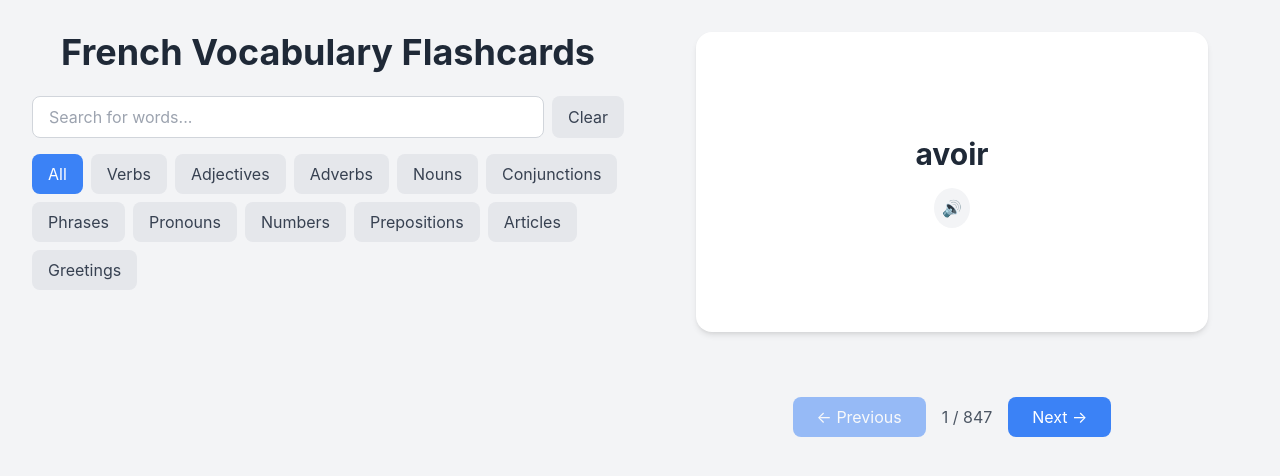
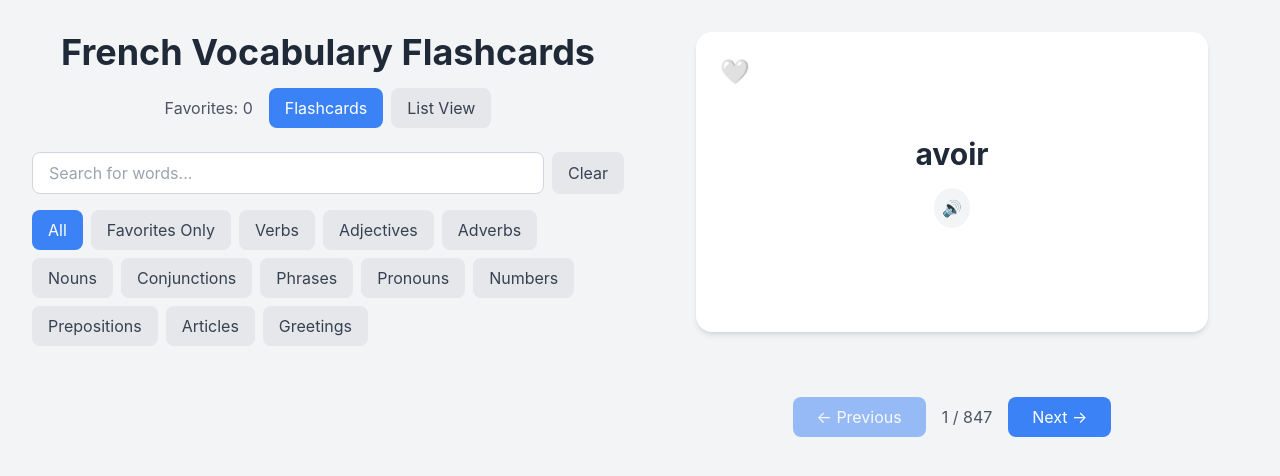
Before and after one commit to vivekkchaugule/French-vocab, a React (Create React App) app: page / in a window 1280 px wide. Shown: the top 476 px of the page. Built offline with nearby package versions, Linux system fonts and the light colour scheme.

Commit message:
add favorites functionality

```diff
--- a/src/App.js
+++ b/src/App.js
@@ -12,9 +12,32 @@ const FrenchFlashcardApp = () => {
   const [voices, setVoices] = useState([]);
   const [searchTerm, setSearchTerm] = useState("");
   const [showExample, setShowExample] = useState(false);
+  const [favorites, setFavorites] = useState(new Set());
+  const [showFavoritesOnly, setShowFavoritesOnly] = useState(false);
+  const [viewMode, setViewMode] = useState('flashcard'); // 'flashcard' or 'list'
+
+  // Load favorites from localStorage on initial render
+  useEffect(() => {
+    const savedFavorites = localStorage.getItem('frenchVocabFavorites');
+    if (savedFavorites) {
+      setFavorites(new Set(JSON.parse(savedFavorites)));
+    }
+  }, []);
+
+  // Save favorites to localStorage whenever they change
+  useEffect(() => {
+    localStorage.setItem('frenchVocabFavorites', JSON.stringify([...favorites]));
+  }, [favorites]);
 
   useEffect(() => {
     let newFilteredFlashcards = flashcards;
+
+    // Filter by favorites if enabled
+    if (showFavoritesOnly) {
+      newFilteredFlashcards = newFilteredFlashcards.filter(card =>
+        favorites.has(card.french)
+      );
+    }
 
     // Filter by category
     if (selectedCategories.size > 0) {
@@ -35,7 +58,7 @@ const FrenchFlashcardApp = () => {
     setFilteredFlashcards(newFilteredFlashcards);
     setCurrentCardIndex(0);
     setIsFlipped(false);
-  }, [flashcards, selectedCategories, searchTerm]);
+  }, [flashcards, selectedCategories, searchTerm, showFavoritesOnly, favorites]);
 
   useEffect(() => {
     if ("speechSynthesis" in window) {
@@ -103,69 +126,23 @@ const FrenchFlashcardApp = () => {
     setSelectedCategories(newCategories);
   };
 
+  const toggleFavorite = (e, card) => {
+    e.stopPropagation(); // Prevent card flip when clicking the heart
+    if (!card) return;
+
+    const newFavorites = new Set(favorites);
+    if (newFavorites.has(card.french)) {
+      newFavorites.delete(card.french);
+    } else {
+      newFavorites.add(card.french);
+    }
+    setFavorites(newFavorites);
+  };
+
   const currentCard =
     filteredFlashcards.length > 0 ? filteredFlashcards[currentCardIndex] : null;
 
-  return (
-    <div className="min-h-screen bg-gray-100 p-4 md:p-8">
-      <div className="max-w-7xl mx-auto">
-        <div className="grid grid-cols-1 md:grid-cols-2 gap-8">
-          {/* First Column */}
-          <div className="space-y-6">
-            <div className="text-center">
-              <h1 className="text-3xl md:text-4xl font-bold text-gray-800 mb-4">
-                French Vocabulary Flashcards
-              </h1>
-            </div>
-
-            <div className="space-y-4">
-              <div className="flex flex-col sm:flex-row gap-2">
-                <input
-                  type="text"
-                  placeholder="Search for words..."
-                  value={searchTerm}
-                  onChange={(e) => setSearchTerm(e.target.value)}
-                  className="flex-1 px-4 py-2 border border-gray-300 rounded-lg focus:outline-none focus:ring-2 focus:ring-blue-500"
-                />
-                <button
-                  onClick={() => setSearchTerm("")}
-                  className="px-4 py-2 bg-gray-200 text-gray-700 rounded-lg hover:bg-gray-300 transition-colors"
-                >
-                  Clear
-                </button>
-              </div>
-
-              <div className="flex flex-wrap gap-2">
-                <button
-                  className={`px-4 py-2 rounded-lg transition-colors ${
-                    selectedCategories.size === 0
-                      ? "bg-blue-500 text-white"
-                      : "bg-gray-200 text-gray-700 hover:bg-gray-300"
-                  }`}
-                  onClick={() => setSelectedCategories(new Set())}
-                >
-                  All
-                </button>
-                {[...new Set(flashcards.map((card) => card.category))].map(
-                  (category) => (
-                    <button
-                      key={category}
-                      className={`px-4 py-2 rounded-lg transition-colors ${
-                        selectedCategories.has(category)
-                          ? "bg-blue-500 text-white"
-                          : "bg-gray-200 text-gray-700 hover:bg-gray-300"
-                      }`}
-                      onClick={() => toggleCategory(category)}
-                    >
-                      {category}
-                    </button>
-                  )
-                )}
-              </div>
-            </div>
-          </div>
-
-          {/* Second Column */}
+  const renderFlashcardView = () => (
     <div className="space-y-6">
       <div className="aspect-[3/2] w-full max-w-lg mx-auto">
         {currentCard ? (
@@ -175,6 +152,15 @@ const FrenchFlashcardApp = () => {
           >
             <div className="flashcard-inner">
               <div className="flashcard-front bg-white">
+                <button
+                  onClick={(e) => toggleFavorite(e, currentCard)}
+                  className="absolute top-4 left-4 p-2 rounded-full hover:bg-gray-100 transition-colors"
+                  aria-label="Toggle favorite"
+                >
+                  <span className="text-2xl">
+                    {favorites.has(currentCard.french) ? "❤️" : "🤍"}
+                  </span>
+                </button>
                 <p className="text-2xl md:text-3xl font-bold text-gray-800">
                   {currentCard.french}
                 </p>
@@ -252,6 +238,149 @@ const FrenchFlashcardApp = () => {
         </button>
       </div>
     </div>
+  );
+
+  const renderListView = () => (
+    <div className="space-y-4">
+      <div className="bg-white rounded-lg shadow-lg p-4">
+        <h2 className="text-xl font-bold text-gray-800 mb-4">Favorite Words</h2>
+        <div className="grid grid-cols-1 md:grid-cols-2 lg:grid-cols-3 gap-4">
+          {filteredFlashcards.map((card) => (
+            <div
+              key={card.french}
+              className="bg-gray-50 rounded-lg p-4 shadow-sm hover:shadow-md transition-shadow"
+            >
+              <div className="flex justify-between items-start mb-2">
+                <h3 className="text-lg font-semibold text-gray-800">{card.french}</h3>
+                <button
+                  onClick={(e) => toggleFavorite(e, card)}
+                  className="p-1 hover:bg-gray-200 rounded-full transition-colors"
+                >
+                  <span className="text-xl">❤️</span>
+                </button>
+              </div>
+              <p className="text-gray-600 mb-2">{card.meaning}</p>
+              <p className="text-sm text-gray-500 mb-2">Category: {card.category}</p>
+              <div className="space-y-1">
+                <p className="text-sm text-gray-700">Example: {card.example}</p>
+                <p className="text-sm text-gray-600">{card.exampleMeaning}</p>
+              </div>
+              <button
+                onClick={() => playAudio(card.french)}
+                className="mt-2 p-2 bg-blue-100 rounded-full hover:bg-blue-200 transition-colors"
+              >
+                <span role="img" aria-label="play">🔊</span>
+              </button>
+            </div>
+          ))}
+        </div>
+      </div>
+    </div>
+  );
+
+  return (
+    <div className="min-h-screen bg-gray-100 p-4 md:p-8">
+      <div className="max-w-7xl mx-auto">
+        <div className="grid grid-cols-1 md:grid-cols-2 gap-8">
+          {/* First Column */}
+          <div className="space-y-6">
+            <div className="text-center">
+              <h1 className="text-3xl md:text-4xl font-bold text-gray-800 mb-4">
+                French Vocabulary Flashcards
+              </h1>
+              <div className="flex items-center justify-center gap-4 mb-4">
+                <span className="text-gray-600">
+                  Favorites: {favorites.size}
+                </span>
+                <div className="flex gap-2">
+                  <button
+                    onClick={() => setViewMode('flashcard')}
+                    className={`px-4 py-2 rounded-lg transition-colors ${
+                      viewMode === 'flashcard'
+                        ? 'bg-blue-500 text-white'
+                        : 'bg-gray-200 text-gray-700 hover:bg-gray-300'
+                    }`}
+                  >
+                    Flashcards
+                  </button>
+                  <button
+                    onClick={() => setViewMode('list')}
+                    className={`px-4 py-2 rounded-lg transition-colors ${
+                      viewMode === 'list'
+                        ? 'bg-blue-500 text-white'
+                        : 'bg-gray-200 text-gray-700 hover:bg-gray-300'
+                    }`}
+                  >
+                    List View
+                  </button>
+                </div>
+              </div>
+            </div>
+
+            <div className="space-y-4">
+              <div className="flex flex-col sm:flex-row gap-2">
+                <input
+                  type="text"
+                  placeholder="Search for words..."
+                  value={searchTerm}
+                  onChange={(e) => setSearchTerm(e.target.value)}
+                  className="flex-1 px-4 py-2 border border-gray-300 rounded-lg focus:outline-none focus:ring-2 focus:ring-blue-500"
+                />
+                <button
+                  onClick={() => setSearchTerm("")}
+                  className="px-4 py-2 bg-gray-200 text-gray-700 rounded-lg hover:bg-gray-300 transition-colors"
+                >
+                  Clear
+                </button>
+              </div>
+
+              <div className="flex flex-wrap gap-2">
+                <button
+                  className={`px-4 py-2 rounded-lg transition-colors ${
+                    selectedCategories.size === 0 && !showFavoritesOnly
+                      ? "bg-blue-500 text-white"
+                      : "bg-gray-200 text-gray-700 hover:bg-gray-300"
+                  }`}
+                  onClick={() => {
+                    setSelectedCategories(new Set());
+                    setShowFavoritesOnly(false);
+                  }}
+                >
+                  All
+                </button>
+                <button
+                  className={`px-4 py-2 rounded-lg transition-colors ${
+                    showFavoritesOnly
+                      ? "bg-blue-500 text-white"
+                      : "bg-gray-200 text-gray-700 hover:bg-gray-300"
+                  }`}
+                  onClick={() => setShowFavoritesOnly(!showFavoritesOnly)}
+                >
+                  Favorites Only
+                </button>
+                {[...new Set(flashcards.map((card) => card.category))].map(
+                  (category) => (
+                    <button
+                      key={category}
+                      className={`px-4 py-2 rounded-lg transition-colors ${
+                        selectedCategories.has(category)
+                          ? "bg-blue-500 text-white"
+                          : "bg-gray-200 text-gray-700 hover:bg-gray-300"
+                      }`}
+                      onClick={() => toggleCategory(category)}
+                    >
+                      {category}
+                    </button>
+                  )
+                )}
+              </div>
+            </div>
+          </div>
+
+          {/* Second Column */}
+          <div className="space-y-6">
+            {viewMode === 'flashcard' ? renderFlashcardView() : renderListView()}
+          </div>
         </div>
       </div>
     </div>
```
Lines whose indentation alone changed are shown as unchanged.
